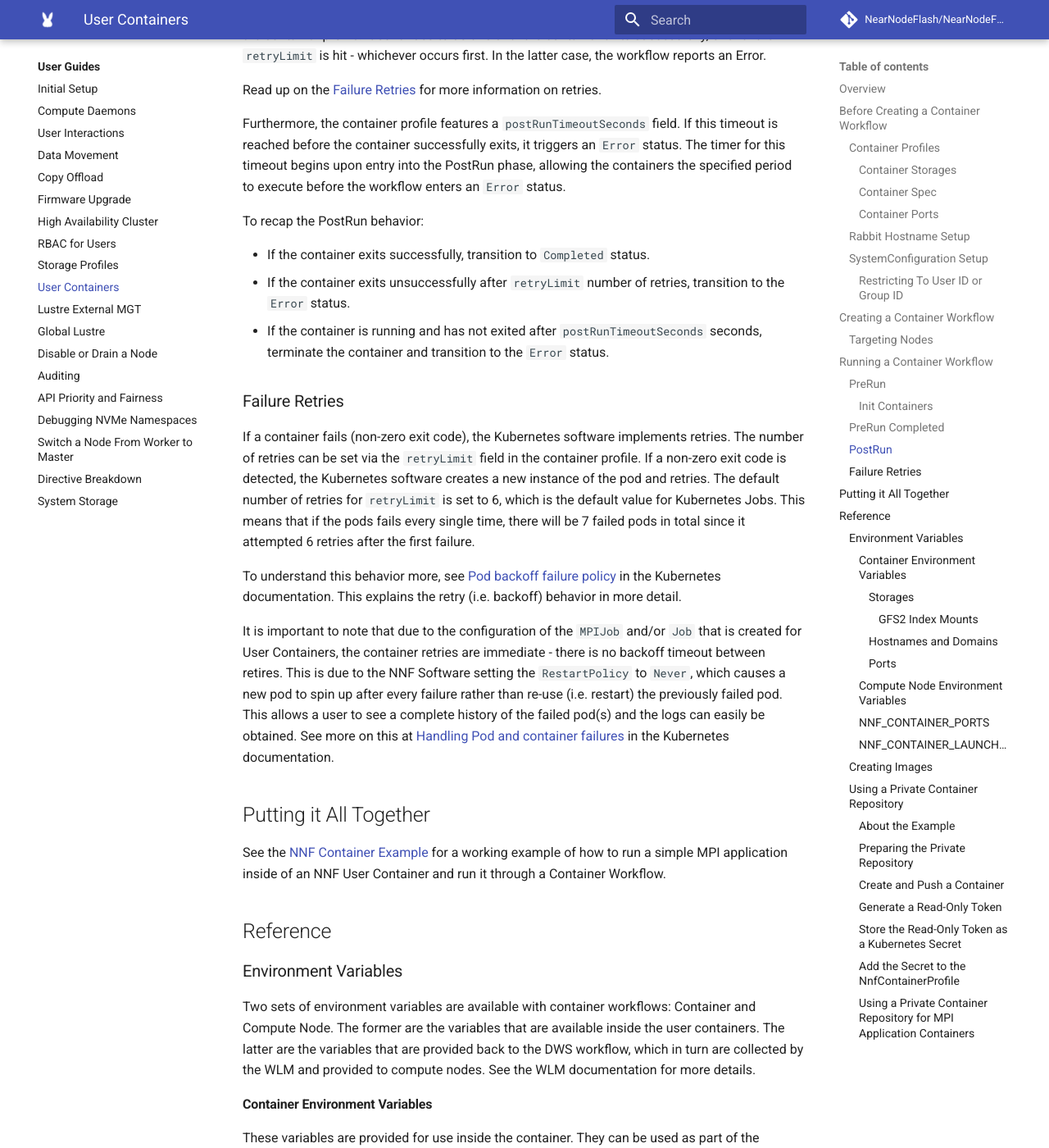
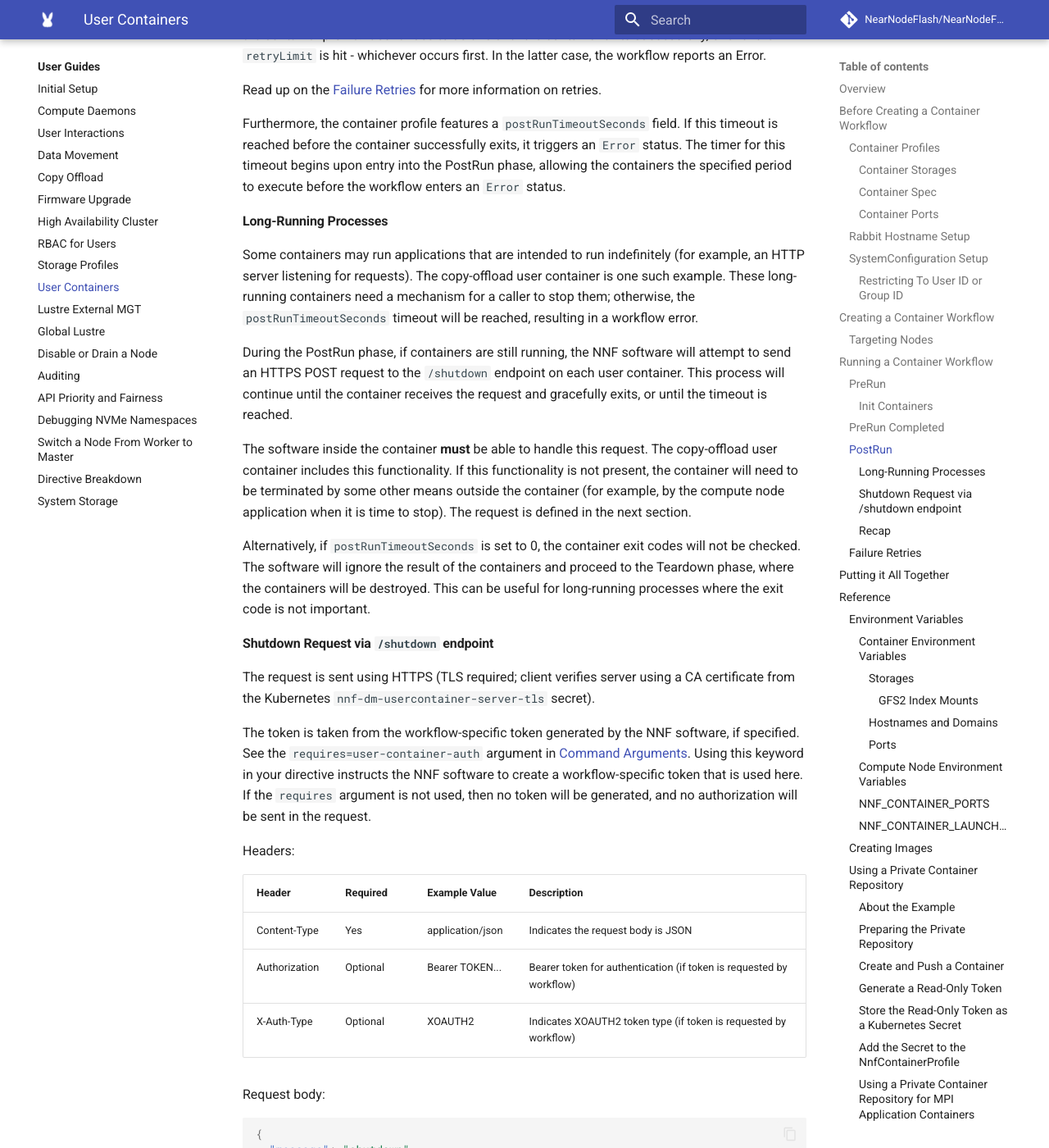
Before and after one commit to NearNodeFlash/NearNodeFlash.github.io, an MkDocs documentation site: the page built from docs/guides/user-containers/readme.md, in a window 1280 px wide and 1400 px high, scrolled down 7755 px. Shown: the whole window at 82% size. Built offline with MkDocs 1.6.1 and Material for MkDocs 9.7.7, drawn with Linux system fonts in a browser that asks for light colours; comment, search, counter and statistics services are not loaded; the version menu is left out; some of the changed text lies outside the part shown.

Commit message:
User Containers: Add long running process and shutdown information (#277)
Signed-off-by: Blake Devcich <blake.devcich@hpe.com>

````diff
--- a/docs/guides/user-containers/readme.md
+++ b/docs/guides/user-containers/readme.md
@@ -341,13 +341,80 @@ reached before the container successfully exits, it triggers an `Error` status.
 timeout begins upon entry into the PostRun phase, allowing the containers the specified period to
 execute before the workflow enters an `Error` status.
 
+#### Long-Running Processes
+
+Some containers may run applications that are intended to run indefinitely (for example, an HTTP
+server listening for requests). The copy-offload user container is one such example. These
+long-running containers need a mechanism for a caller to stop them; otherwise, the `postRunTimeoutSeconds`
+timeout will be reached, resulting in a workflow error.
+
+During the PostRun phase, if containers are still running, the NNF software will attempt to send an
+HTTPS POST request to the `/shutdown` endpoint on each user container. This process will continue
+until the container receives the request and gracefully exits, or until the timeout is reached.
+
+The software inside the container **must** be able to handle this request. The copy-offload user
+container includes this functionality. If this functionality is not present, the container will need
+to be terminated by some other means outside the container (for example, by the compute node
+application when it is time to stop). The request is defined in the next section.
+
+Alternatively, if `postRunTimeoutSeconds` is set to 0, the container exit codes will not be checked.
+The software will ignore the result of the containers and proceed to the Teardown phase, where the
+containers will be destroyed. This can be useful for long-running processes where the exit code is
+not important.
+
+#### Shutdown Request via `/shutdown` endpoint
+
+The request is sent using HTTPS (TLS required; client verifies server using a CA certificate from
+the Kubernetes `nnf-dm-usercontainer-server-tls` secret).
+
+The token is taken from the workflow-specific token generated by the NNF software, if specified. See
+the `requires=user-container-auth` argument in [Command
+Arguments](../user-interactions/readme.md#command-arguments). Using this keyword in your directive
+instructs the NNF software to create a workflow-specific token that is used here. If the `requires`
+argument is not used, then no token will be generated, and no authorization will be sent in the
+request.
+
+Headers:
+
+| Header           | Required | Example Value       | Description                                                         |
+|------------------|----------|---------------------|---------------------------------------------------------------------|
+| Content-Type     | Yes      | application/json    | Indicates the request body is JSON                                  |
+| Authorization    | Optional | Bearer TOKEN...     | Bearer token for authentication (if token is requested by workflow) |
+| X-Auth-Type      | Optional | XOAUTH2             | Indicates XOAUTH2 token type (if token is requested by workflow)    |
+
+Request body:
+
+```json
+{
+  "message": "shutdown"
+}
+```
+
+The following is an example request that is sent to the copy-offload user containers using TLS:
+
+```http
+POST /shutdown HTTP/1.1
+Host: nnf-node1:8080
+Content-Type: application/json
+Authorization: Bearer eyJhbG...
+X-Auth-Type: XOAUTH2
+Content-Length: 23
+
+{"message": "shutdown"}
+```
+
+#### Recap
+
 To recap the PostRun behavior:
 
 - If the container exits successfully, transition to `Completed` status.
 - If the container exits unsuccessfully after `retryLimit` number of retries, transition to the
-`Error` status.
+  `Error` status.
 - If the container is running and has not exited after `postRunTimeoutSeconds` seconds, terminate
-the container and transition to the `Error` status.
+  the container and transition to the `Error` status.
+- If the container is running, a POST Request will be sent to the `/shutdown` endpoint on each
+  container to attempt a graceful shutdown.
+- If `postRunTimeoutSeconds` is set to zero, the container result will not be checked.
 
 ### Failure Retries
 
````
